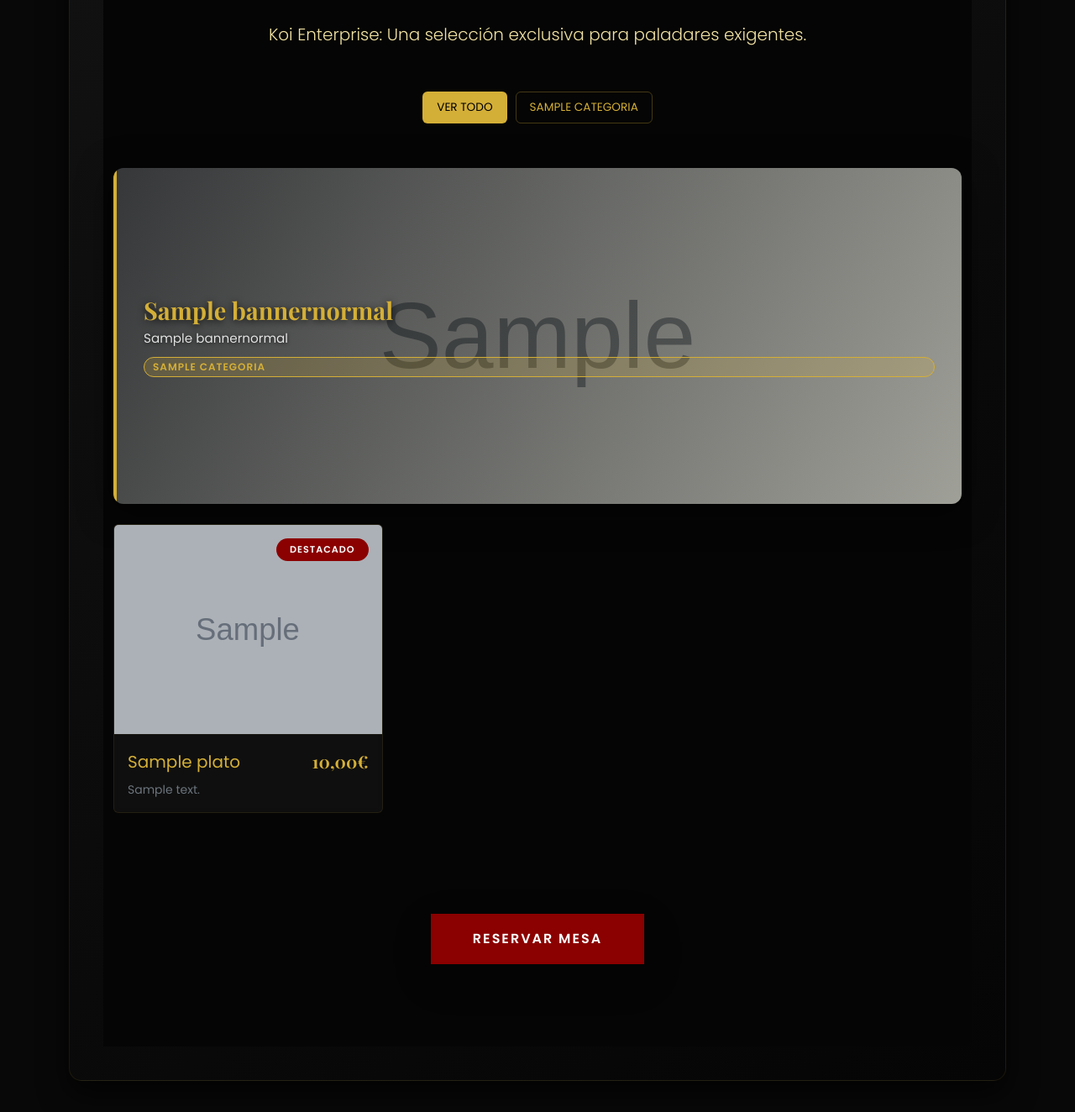
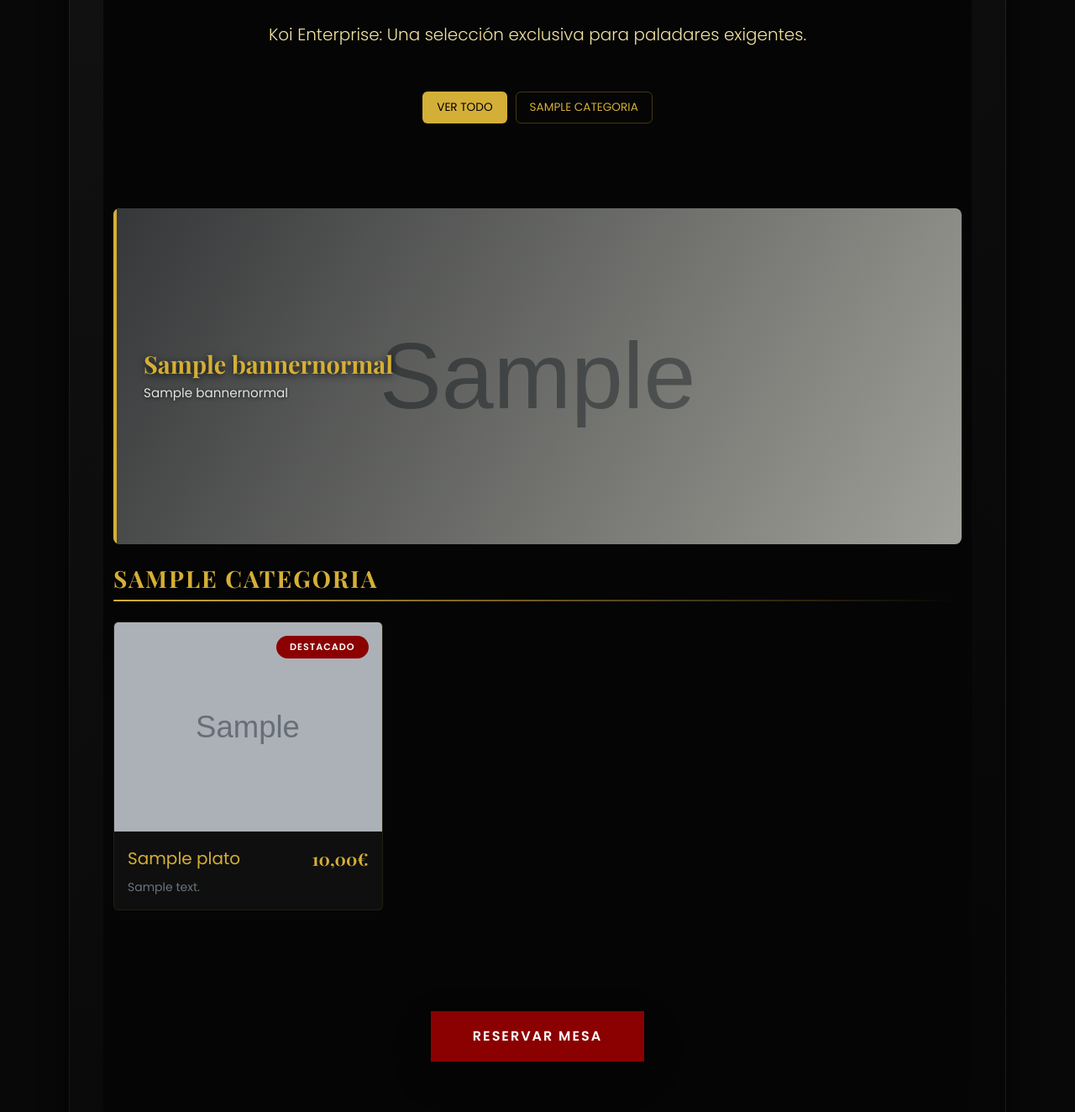
Before and after one commit to asibgon962/ProyectoFinalGrado, a Django app: page /menu/ in a window 1280 px wide. Shown: the part 332-1656 px from the top of the page at 84% size. Run offline with Django 5.2, Linux system fonts and the light colour scheme; tables that the repository leaves empty hold one stand-in row (values such as "Sample post"); grey boxes marked "Sample" are stand-in pictures.

Commit message:
Categorizacion en menú, ver todos

```diff
--- a/static/css/menu.css
+++ b/static/css/menu.css
@@ -80,6 +80,29 @@
 .menu-category-link.active {
     background-color: #D4AF37 !important;
     color: #000 !important;
+}
+
+/* --- SECCIONES DE CATEGORÍA EN VER TODO --- */
+.category-block {
+    animation: fadeIn 0.8s ease forwards;
+}
+
+.category-header h2 {
+    font-family: 'Playfair Display', serif;
+    letter-spacing: 2px;
+    text-shadow: 0 2px 4px rgba(0,0,0,0.5);
+}
+
+.category-divider {
+    height: 2px;
+    width: 100%;
+    background: linear-gradient(to right, #D4AF37 0%, rgba(212, 175, 55, 0) 100%);
+    border-radius: 2px;
+}
+
+@keyframes fadeIn {
+    from { opacity: 0; transform: translateY(10px); }
+    to { opacity: 1; transform: translateY(0); }
 }
 
 /* --- BOTÓN DE RESERVA DE LUJO --- */
--- a/templates/menu.html
+++ b/templates/menu.html
@@ -49,13 +49,16 @@
         {# ===== TAB: VER TODO ===== #}
         <div class="tab-pane fade show active" id="cat-all">
 
-            {# Banners generales (sin categoría) agrupados en un carrusel #}
-            {% with banners_all=banners_menu|dictsort:"orden" %}
+            {# Banners generales (sin categoría específica) #}
             {% if banners_menu %}
-            <div id="menuBannerAll" class="carousel slide banner-carousel mb-4" data-bs-ride="carousel" data-bs-interval="5000">
+            {% with has_general=False %}
+                {% for b in banners_menu %}{% if not b.categoria %}{% with has_general=True %}{% endwith %}{% endif %}{% endfor %}
+
+                <div id="menuBannerAll" class="carousel slide banner-carousel mb-5" data-bs-ride="carousel" data-bs-interval="5000">
                     <div class="carousel-inner">
                         {% for banner in banners_menu %}
-                    <div class="carousel-item {% if forloop.first %}active{% endif %}">
+                            {% if not banner.categoria %}
+                            <div class="carousel-item {% if forloop.first or not has_general %}active{% endif %}">
                                 {% if banner.enlace %}<a href="{{ banner.enlace }}" class="banner-link d-block" target="_blank" rel="noopener">{% endif %}
                                 <div class="banner-card position-relative overflow-hidden rounded-3">
                                     {% if banner.imagen %}<img src="{{ banner.imagen.url }}" alt="{{ banner.titulo }}" class="banner-img w-100">{% endif %}
@@ -63,12 +66,12 @@
                                     <div class="banner-overlay d-flex flex-column justify-content-center">
                                         {% if banner.titulo %}<h3 class="banner-titulo">{{ banner.titulo }}</h3>{% endif %}
                                         {% if banner.subtitulo %}<p class="banner-subtitulo">{{ banner.subtitulo }}</p>{% endif %}
-                                {% if banner.categoria %}<span class="banner-cat-badge">{{ banner.categoria.nombre }}</span>{% endif %}
                                     </div>
                                     {% endif %}
                                 </div>
                                 {% if banner.enlace %}</a>{% endif %}
                             </div>
+                            {% endif %}
                         {% endfor %}
                     </div>
                     {% if banners_menu|length > 1 %}
@@ -76,11 +79,41 @@
                     <button class="carousel-control-next" type="button" data-bs-target="#menuBannerAll" data-bs-slide="next"><span class="carousel-control-next-icon"></span></button>
                     {% endif %}
                 </div>
+            {% endwith %}
             {% endif %}
-            {% endwith %}
+
+            {# Agrupamiento por categorías con sus respectivos banners y productos #}
+            {% for categoria in categorias %}
+                {% if categoria.platos.all %}
+                <div class="category-block mb-5">
+
+                    {# Banner específico de esta categoría (si existe) #}
+                    {% for banner in banners_menu %}
+                        {% if banner.categoria_id == categoria.id %}
+                        <div class="mb-4">
+                            {% if banner.enlace %}<a href="{{ banner.enlace }}" class="banner-link d-block" target="_blank" rel="noopener">{% endif %}
+                            <div class="banner-card position-relative overflow-hidden rounded-3">
+                                {% if banner.imagen %}<img src="{{ banner.imagen.url }}" alt="{{ banner.titulo }}" class="banner-img w-100">{% endif %}
+                                {% if banner.titulo or banner.subtitulo %}
+                                <div class="banner-overlay d-flex flex-column justify-content-center">
+                                    {% if banner.titulo %}<h3 class="banner-titulo">{{ banner.titulo }}</h3>{% endif %}
+                                    {% if banner.subtitulo %}<p class="banner-subtitulo">{{ banner.subtitulo }}</p>{% endif %}
+                                </div>
+                                {% endif %}
+                            </div>
+                            {% if banner.enlace %}</a>{% endif %}
+                        </div>
+                        {% endif %}
+                    {% endfor %}
+
+                    <div class="category-header mb-4">
+                        <h2 class="text-gold h3 text-uppercase mb-2">{{ categoria.nombre }}</h2>
+                        <div class="category-divider"></div>
+                    </div>
 
                     <div class="row g-4">
-                {% for plato in platos %}
+                        {% for plato in categoria.platos.all %}
+                            {% if plato.disponible %}
                             <div class="col-md-6 col-lg-4">
                                 <div class="card plato-card">
                                     <div class="plato-img-container position-relative">
@@ -104,8 +137,12 @@
                                     </div>
                                 </div>
                             </div>
+                            {% endif %}
                         {% endfor %}
                     </div>
+                </div>
+                {% endif %}
+            {% endfor %}
         </div>
 
         {# ===== TABS POR CATEGORÍA ===== #}
```
Lines whose indentation alone changed are shown as unchanged.
